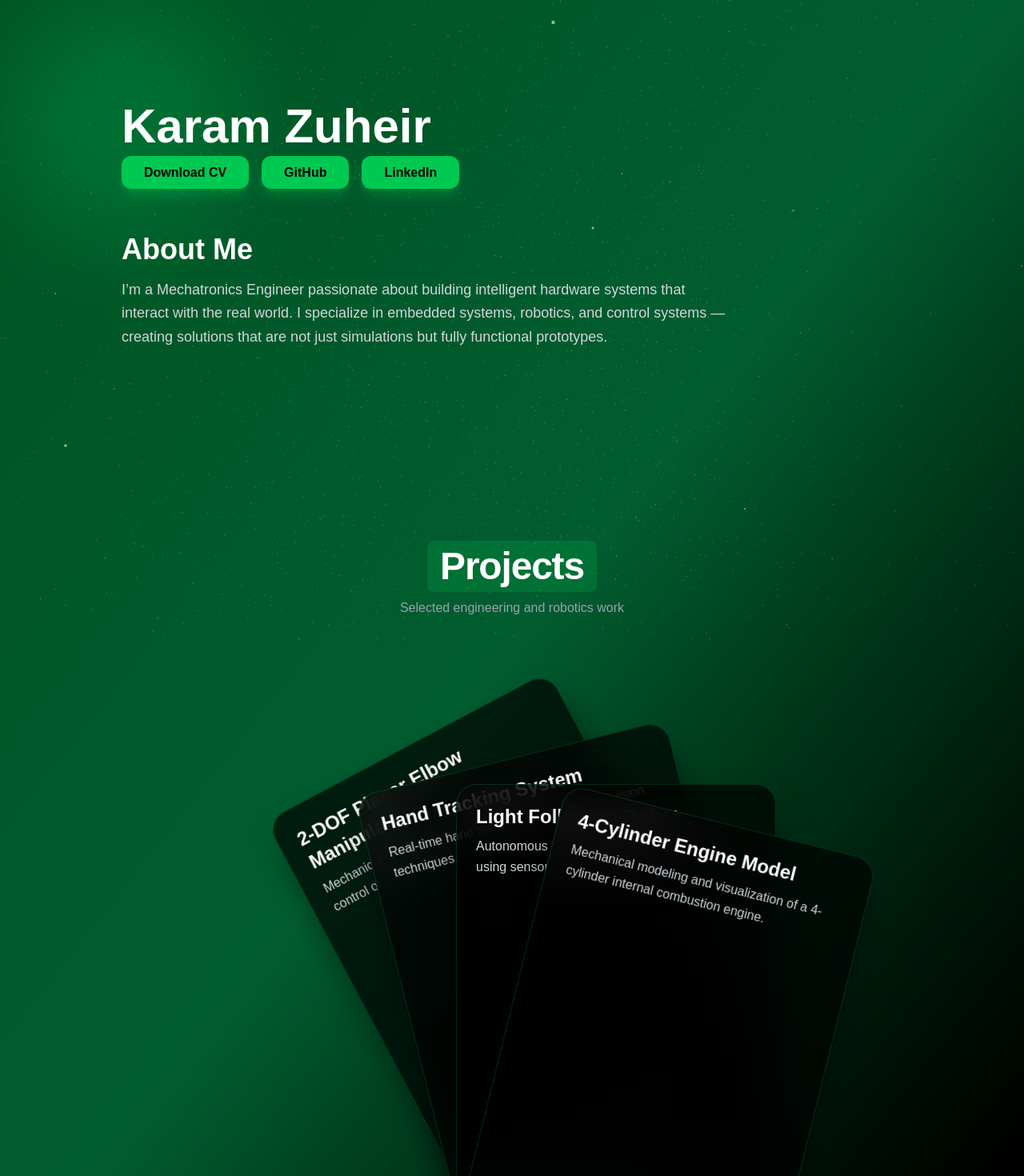
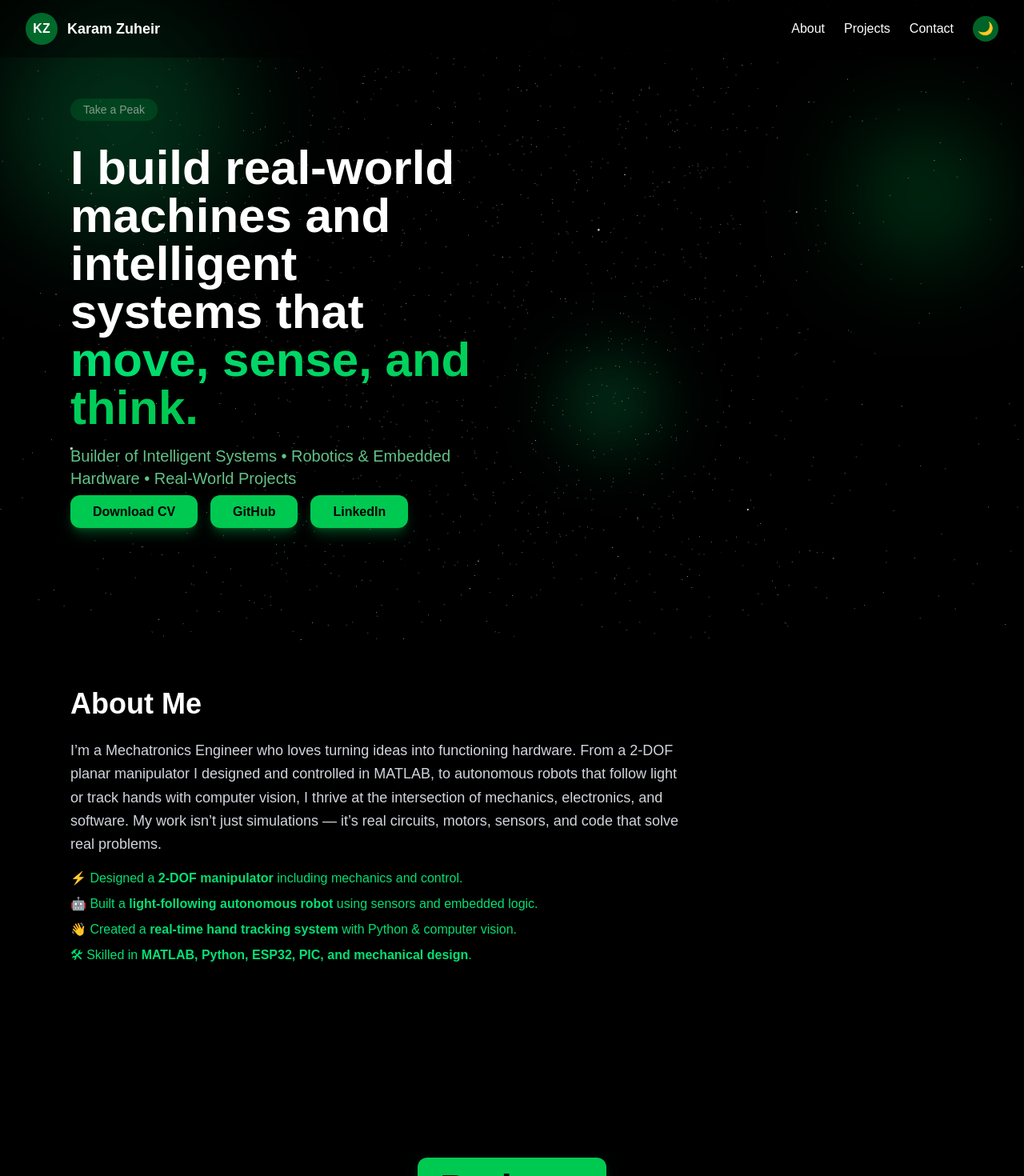
Before and after one commit to Karam-z/portfolio, a Next.js app: page / in a window 1280 px wide. Shown: the top 1470 px of the page at 80% size. Built offline with nearby package versions, Linux system fonts and the light colour scheme.

Commit message:
Update portfolio

```diff
--- a/app/page.tsx
+++ b/app/page.tsx
@@ -1,121 +1,176 @@
 "use client";
 
-import { motion } from "framer-motion";
+import { motion, Variants } from "framer-motion";
 import CursorGlow from "./components/CursorGlow";
 import MagneticButton from "./components/MagneticButton";
 import Particles from "./components/Particles";
 
 export default function Home() {
   return (
-    <main className="min-h-screen relative overflow-hidden bg-black text-white">
+    <main className="min-h-screen relative overflow-x-hidden bg-black text-white">
 
-      {/* Background Effects */}
+      {/* Navbar */}
+      <nav className="fixed top-0 left-0 w-full z-50 flex justify-between items-center px-8 py-4 backdrop-blur-md bg-black/40">
+        <div className="flex items-center gap-3">
+          <div className="w-10 h-10 rounded-full bg-green-500/50 flex items-center justify-center text-white font-bold">KZ</div>
+          <span className="text-white font-semibold text-lg">Karam Zuheir</span>
+        </div>
+        <div className="flex items-center gap-6 text-white font-medium">
+
+          <a href="#about" className="hover:text-green-400 transition-colors">About</a>
+          <a href="#projects" className="hover:text-green-400 transition-colors">Projects</a>
+          <a href="#contact" className="hover:text-green-400 transition-colors">Contact</a>
+          <button className="w-8 h-8 rounded-full bg-green-500/50 flex items-center justify-center text-black">🌙</button>
+        </div>
+      </nav>
+
+      {/* Cursor glow & Particles */}
       <Particles />
       <CursorGlow />
-      <div className="absolute inset-0 bg-gradient-to-br from-green-500 via-green-400 to-black opacity-40 animate-pulse" />
+
+      {/* Animated background */}
+      <div className="absolute inset-0 bg-gradient-radial from-green-500/20 via-green-700/10 to-black opacity-60 animate-pulse" />
 
       {/* HERO SECTION */}
-      <section className="relative z-10 max-w-5xl mx-auto px-4 sm:px-6 pt-24 sm:pt-32 pb-16 sm:pb-20 text-center sm:text-left">
-        {/* Hero Heading */}
+      <section className="relative z-10 max-w-6xl mx-auto px-6 pt-32 pb-20 flex flex-col md:flex-row items-center justify-between gap-12">
+
+        {/* Left side */}
+        <div className="flex-1 text-center md:text-left space-y-6">
+          <motion.div
+            initial={{ y: -10, opacity: 0 }}
+            animate={{ y: 0, opacity: 1 }}
+            transition={{ duration: 1, repeat: Infinity, repeatType: "reverse", delay: 0.2 }}
+            className="inline-block bg-green-500/30 px-4 py-1 rounded-full text-sm"
+          >
+            Take a Peak
+          </motion.div>
+
           <motion.h1
             initial={{ y: 80, opacity: 0, filter: "blur(10px)" }}
             animate={{ y: 0, opacity: 1, filter: "blur(0px)" }}
             transition={{ duration: 1, ease: [0.16, 1, 0.3, 1] }}
-          className="text-4xl sm:text-6xl font-bold mb-4"
+            className="text-5xl md:text-6xl font-bold mb-4"
           >
-          Karam Zuheir
+            I build real-world machines and intelligent systems that{" "}
+            <span className="bg-clip-text text-transparent bg-gradient-to-r from-green-400 to-green-500">
+              move, sense, and think.
+            </span>
           </motion.h1>
 
-        {/* Buttons */}
+          <motion.p
+            initial={{ opacity: 0, y: 20 }}
+            animate={{ opacity: 1, y: 0 }}
+            transition={{ duration: 0.8, delay: 0.8 }}
+            className="text-green-300/80 text-xl mb-4"
+          >
+            Builder of Intelligent Systems • Robotics & Embedded Hardware • Real-World Projects
+          </motion.p>
+
           <motion.div
             initial="hidden"
             animate="visible"
-          variants={{
-            hidden: {},
-            visible: { transition: { staggerChildren: 0.15, delayChildren: 0.6 } },
-          }}
-          className="flex flex-col sm:flex-row gap-4 justify-center sm:justify-start mb-16"
+            variants={{ hidden: {}, visible: { transition: { staggerChildren: 0.15, delayChildren: 1.2 } } }}
+            className="flex justify-center md:justify-start gap-4"
           >
-          <motion.div variants={{ hidden: { y: 30, opacity: 0 }, visible: { y: 0, opacity: 1 } }}>
-            <MagneticButton href="/cv.pdf">Download CV</MagneticButton>
+            <motion.div variants={fadeUpVariants}><MagneticButton href="/cv.pdf">Download CV</MagneticButton></motion.div>
+            <motion.div variants={fadeUpVariants}><MagneticButton href="https://github.com/Karam-z" target="_blank">GitHub</MagneticButton></motion.div>
+            <motion.div variants={fadeUpVariants}><MagneticButton href="https://www.linkedin.com/in/karam-zuheir-544523355/" target="_blank">LinkedIn</MagneticButton></motion.div>
           </motion.div>
-          <motion.div variants={{ hidden: { y: 30, opacity: 0 }, visible: { y: 0, opacity: 1 } }}>
-            <MagneticButton href="https://github.com" target="_blank">GitHub</MagneticButton>
-          </motion.div>
-          <motion.div variants={{ hidden: { y: 30, opacity: 0 }, visible: { y: 0, opacity: 1 } }}>
-            <MagneticButton href="https://linkedin.com" target="_blank">LinkedIn</MagneticButton>
-          </motion.div>
-        </motion.div>
+        </div>
 
-        {/* About Me Section */}
+        {/* Right side - decorative floating shapes */}
+        <div className="flex-1 relative w-full h-72 md:h-96">
+          <motion.div
+            className="absolute w-40 h-40 rounded-full bg-green-500/30 blur-3xl -top-10 -right-10"
+            animate={{ y: [0, 20, 0], x: [0, 10, 0] }}
+            transition={{ duration: 5, repeat: Infinity, ease: "easeInOut" }}
+          />
+          <motion.div
+            className="absolute w-32 h-32 rounded-full bg-green-400/20 blur-2xl bottom-0 left-10"
+            animate={{ y: [0, -15, 0], x: [0, -5, 0] }}
+            transition={{ duration: 4, repeat: Infinity, ease: "easeInOut" }}
+          />
+        </div>
+      </section>
+
+      {/* ABOUT SECTION */}
       <motion.section
+        id="about"
         initial={{ opacity: 0, y: 40, filter: "blur(6px)" }}
         whileInView={{ opacity: 1, y: 0, filter: "blur(0px)" }}
-          transition={{ duration: 0.8, ease: [0.22, 1, 0.36, 1] }}
-          viewport={{ once: true, margin: "-100px" }}
-          className="max-w-full sm:max-w-3xl mx-auto sm:mx-0"
+        viewport={{ once: true }}
+        transition={{ duration: 0.8 }}
+        className="relative z-10 max-w-6xl mx-auto px-6 py-32"
       >
-          <h2 className="text-3xl sm:text-4xl font-bold mb-4">About Me</h2>
-          <p className="text-gray-300 text-base sm:text-lg leading-relaxed px-2 sm:px-0">
-            I’m a Mechatronics Engineer passionate about building intelligent hardware systems that interact
-            with the real world. I specialize in embedded systems, robotics, and control systems — creating
-            solutions that are not just simulations but fully functional prototypes.
+        <h2 className="text-4xl font-bold mb-6">About Me</h2>
+        <p className="text-gray-300 text-lg leading-relaxed max-w-3xl">
+          I’m a Mechatronics Engineer who loves turning ideas into functioning hardware. From a 2-DOF planar manipulator I designed and controlled in MATLAB, to autonomous robots that follow light or track hands with computer vision, I thrive at the intersection of mechanics, electronics, and software. My work isn’t just simulations — it’s real circuits, motors, sensors, and code that solve real problems.
         </p>
+        <ul className="mt-4 space-y-2 text-green-400 max-w-3xl">
+          <li>⚡ Designed a <b>2-DOF manipulator</b> including mechanics and control.</li>
+          <li>🤖 Built a <b>light-following autonomous robot</b> using sensors and embedded logic.</li>
+          <li>👋 Created a <b>real-time hand tracking system</b> with Python & computer vision.</li>
+          <li>🛠 Skilled in <b>MATLAB, Python, ESP32, PIC, and mechanical design</b>.</li>
+        </ul>
       </motion.section>
-      </section>
 
       {/* PROJECTS SECTION */}
       <motion.section
-        initial={{ opacity: 0, y: 80 }}
+        id="projects"
+        initial={{ opacity: 0, y: 60 }}
         whileInView={{ opacity: 1, y: 0 }}
-        transition={{ duration: 0.9, ease: [0.22, 1, 0.36, 1] }}
         viewport={{ once: true }}
-        className="relative z-10 max-w-6xl mx-auto px-4 sm:px-6 py-16 sm:py-40"
+        transition={{ duration: 0.9 }}
+        className="relative z-10 max-w-6xl mx-auto px-6 py-32"
       >
-        {/* Title */}
-        <div className="mb-12 sm:mb-32 text-center">
-          <h2 className="text-4xl sm:text-5xl font-bold tracking-tight inline-block px-4 py-2 bg-green-500/20 rounded-lg">
-            Projects
+        <div className="mb-16 text-center">
+          <h2 className="text-5xl font-bold tracking-tight inline-block">
+            <MagneticButton href="#">Projects</MagneticButton>
           </h2>
-          <p className="text-gray-400 mt-2">Selected engineering and robotics work</p>
         </div>
 
         {/* Cards */}
-        <div className="relative flex flex-col sm:flex-row justify-center items-end gap-6 h-auto sm:h-[560px]">
+        <div className="relative h-[480px] flex justify-center items-end">
           <StackedCard
             title="2-DOF Planar Elbow Manipulator"
-            description="Mechanical design, power transmission, and control of a planar elbow manipulator."
+            description="Mechanical design, power transmission, and control."
             tech={["Control Systems", "MATLAB", "Mechanics"]}
             link="https://github.com/Karam-z/2-DOF-Planar-Elbow-Manipulator-Design-Power-Control"
             index={0}
           />
           <StackedCard
             title="Hand Tracking System"
-            description="Real-time hand tracking using computer vision techniques."
+            description="Real-time hand tracking with computer vision."
             tech={["Computer Vision", "Python"]}
             link="https://github.com/Karam-z/Hand-Tracking"
             index={1}
           />
           <StackedCard
             title="Light Following Robot"
-            description="Autonomous robot that follows light intensity using sensors and control logic."
+            description="Autonomous robot that follows light intensity."
             tech={["Embedded Systems", "Robotics"]}
             link="https://github.com/Karam-z/LIGHT-FOLLOWING-ROBOT"
             index={2}
           />
           <StackedCard
             title="4-Cylinder Engine Model"
-            description="Mechanical modeling and visualization of a 4-cylinder internal combustion engine."
+            description="Mechanical modeling of a 4-cylinder engine."
             tech={["Mechanical Design", "Kinematics"]}
             link="https://github.com/Karam-z/4-cylider-engine"
             index={3}
           />
         </div>
       </motion.section>
+
+      {/* Footer */}
+      <footer className="text-gray-400 text-sm text-center py-10 border-t border-green-400/20">
+        © 2026 Karam Zuheir • <a href="karam.zuheir2@gmail.com" className="text-green-400 hover:underline">Contact</a>
+      </footer>
     </main>
   );
 }
 
+// ================= STACKED CARD COMPONENT =================
 function StackedCard({ title, description, tech, link, index }: {
   title: string;
   description: string;
@@ -137,26 +192,30 @@ function StackedCard({ title, description, tech, link, index }: {
       href={link}
       target="_blank"
       initial={{ y: yOffset, x: xOffset, rotate: rotation, opacity: 0 }}
-      whileInView={{ opacity: 1 }}
-      whileHover={{ x: direction * (80 + distanceFromCenter * 40), y: -60, scale: 1.18, rotate: 0 }}
+      whileInView={{ y: yOffset, x: xOffset, rotate: rotation, opacity: 1 }}
+      whileHover={{ x: direction * (80 + distanceFromCenter * 40), y: -60, scale: 1.2, rotate: 5 }}
       transition={{ type: "spring", stiffness: 260, damping: 18 }}
       viewport={{ once: true }}
-      className="absolute bottom-0 cursor-pointer w-full sm:w-[400px] h-auto sm:h-[560px]"
+      className="absolute bottom-0 cursor-pointer"
       style={{ zIndex: index }}
     >
-      <div className="w-full h-full rounded-[26px] bg-black/70 border border-green-500/20 shadow-2xl shadow-black/70 backdrop-blur-xl p-6 flex flex-col justify-between">
+      <div className="w-[400px] h-[420px] rounded-2xl bg-black/40 backdrop-blur-lg border border-green-400/30 shadow-lg shadow-green-900/30 p-8 flex flex-col justify-between hover:border-green-500 hover:shadow-xl transition-all duration-300">
         <div>
-          <h3 className="text-xl sm:text-2xl font-bold mb-2">{title}</h3>
-          <p className="text-gray-300 text-sm sm:text-base leading-relaxed">{description}</p>
+          <h3 className="text-2xl font-bold mb-3">{title}</h3>
+          <p className="text-gray-300 text-sm leading-relaxed">{description}</p>
         </div>
-        <div className="flex flex-wrap gap-2 mt-4">
+        <div className="flex flex-wrap gap-2">
           {tech.map((item) => (
-            <span key={item} className="text-xs px-3 py-1 rounded-full bg-green-500/15 text-green-400 border border-green-500/20">
-              {item}
-            </span>
+            <span key={item} className="text-xs px-3 py-1 rounded-full bg-green-500/15 text-green-400 border border-green-400/20">{item}</span>
           ))}
         </div>
       </div>
     </motion.a>
   );
 }
+
+// ================= FRAMER MOTION VARIANTS =================
+const fadeUpVariants: Variants = {
+  hidden: { opacity: 0, y: 30, filter: "blur(6px)" },
+  visible: { opacity: 1, y: 0, filter: "blur(0px)", transition: { duration: 0.8, ease: [0.22, 1, 0.36, 1] } },
+};
```
Lines whose indentation alone changed are shown as unchanged.
